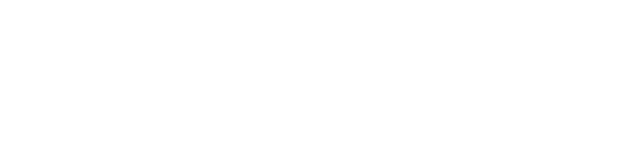
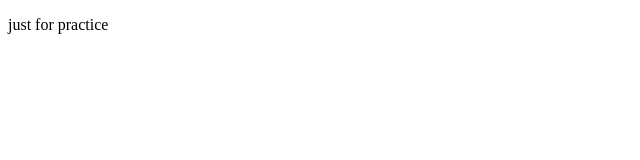
Before and after one commit to airus-maqbool/fazool, a plain HTML site: page index.html in a window 1280 px wide. Shown: the whole page, without its empty margins (0-640 px from the left). Drawn offline with Linux system fonts and the light colour scheme.

Commit message:
add paragraph tag in index file

```diff
--- a/index.html
+++ b/index.html
@@ -6,6 +6,6 @@
     <title>Document</title>
 </head>
 <body>
-
+    <p>just for practice</p>
 </body>
 </html>
```
